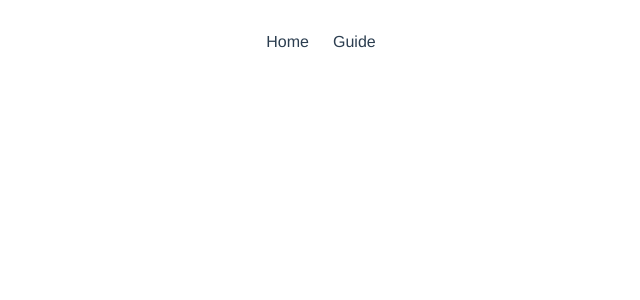
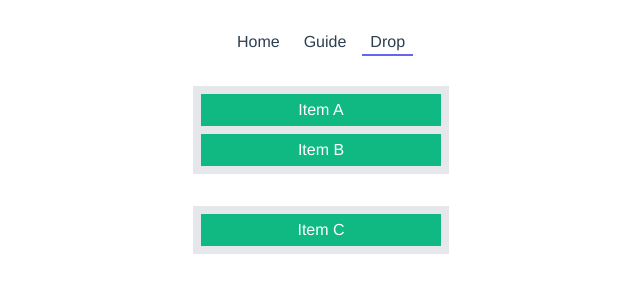
Before and after one commit to one-liang/vite-demo, a Vue app: page /drop in a window 1280 px wide. Before the commit this address had no page. Shown: the top 300 px of the page, without its empty margins (319-959 px from the left). Built offline with nearby package versions, Linux system fonts and the light colour scheme.

Commit message:
add Drag and Drop

```diff
--- a/src/App.vue
+++ b/src/App.vue
@@ -2,6 +2,7 @@
   <div class="mb-4 space-x-2 text-center">
     <router-link to="/" class="px-2 py-1">Home</router-link>
     <router-link to="/guide" class="px-2 py-1">Guide</router-link>
+    <router-link to="/Drop" class="px-2 py-1">Drop</router-link>
   </div>
   <router-view v-slot="{ Component }">
     <transition name="fade" mode="out-in">
--- /dev/null
+++ b/src/components/Drop.vue
@@ -0,0 +1,66 @@
+<template>
+  <div class="text-center">
+    <div class="w-64 p-2 mx-auto my-8 space-y-2 bg-gray-200 min-h-4" @drop="onDrop($event, 1)"
+      @dragenter.prevent
+      @dragover.prevent>
+      <div class="p-1 text-white bg-green-500"
+        draggable="true"
+        @dragstart="startDrag($event, item)"
+        v-for="item in getList(1)"
+        :key="item.id">
+        {{ item.title }}
+      </div>
+    </div>
+    <div class="w-64 p-2 mx-auto my-8 space-y-2 bg-gray-200 min-h-4" @drop="onDrop($event, 2)"
+      @dragenter.prevent
+      @dragover.prevent>
+      <div class="p-1 text-white bg-green-500"
+        draggable="true"
+        @dragstart="startDrag($event, item)"
+        v-for="item in getList(2)"
+        :key="item.id">
+        {{ item.title }}
+      </div>
+    </div>
+  </div>
+</template>
+
+<script>
+import { ref } from "vue";
+
+export default {
+  setup() {
+    const items = ref([
+      { id: 0, title: "Item A", list: 1 },
+      { id: 1, title: "Item B", list: 1 },
+      { id: 2, title: "Item C", list: 2 },
+    ]);
+
+    const getList = (list) => {
+      return items.value.filter((item) => item.list == list);
+    };
+
+    const startDrag = (event, item) => {
+      console.log("item: ", item);
+      console.log("dataTransfer: ", event.dataTransfer);
+      event.dataTransfer.dropEffect = "move";
+      event.dataTransfer.effectAllowed = "move";
+      event.dataTransfer.setData("itemID", item.id);
+    };
+
+    const onDrop = (event, list) => {
+      const itemID = event.dataTransfer.getData("itemID");
+      const item = items.value.find((item) => item.id == itemID);
+      item.list = list;
+      console.log("itemID: ", itemID);
+      console.log("item: ", item);
+    };
+
+    return {
+      getList,
+      onDrop,
+      startDrag,
+    };
+  },
+};
+</script>
--- a/src/router/index.js
+++ b/src/router/index.js
@@ -1,6 +1,7 @@
 import { createRouter, createWebHistory } from 'vue-router';
 import Home from '../components/Home.vue';
 import Guide from '../components/Guide.vue';
+import Drop from '../components/Drop.vue';
 
 const router = createRouter({
   history: createWebHistory(),
@@ -13,6 +14,10 @@ const router = createRouter({
       path: '/guide',
       component: Guide,
     },
+    {
+      path: '/drop',
+      component: Drop,
+    },
   ]
 })
 
--- a/tailwind.config.js
+++ b/tailwind.config.js
@@ -4,7 +4,11 @@ module.exports = {
   ],
   darkMode: false, // or 'media' or 'class'
   theme: {
-    extend: {},
+    extend: {
+      minHeight: {
+        4: '1rem'
+      }
+    },
   },
   variants: {
     extend: {},
```
